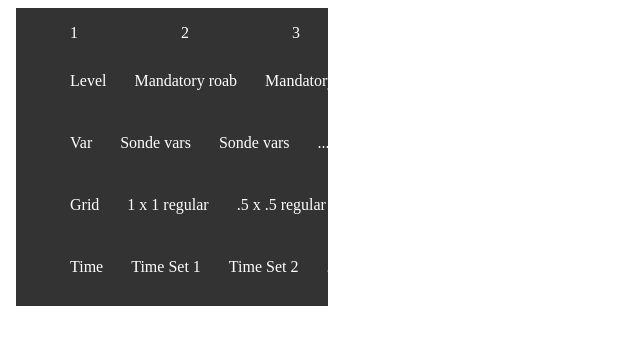
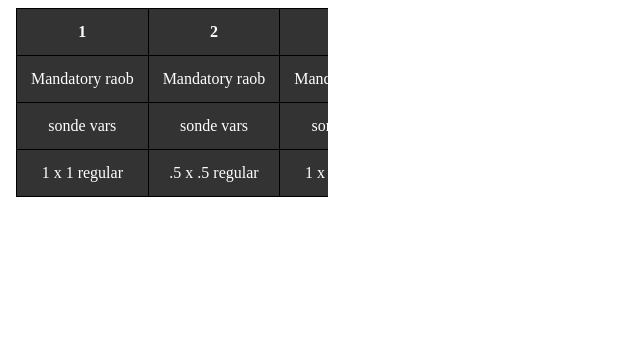
Before and after one commit to EricViscarra/PrepNep-Frontend, an Angular app: page / in a window 1280 px wide. Shown: the top 344 px of the page, without its empty margins (0-640 px from the left). Built offline with nearby package versions, Linux system fonts and the light colour scheme.

Commit message:
Using table tags

```diff
--- a/src/app/app.component.html
+++ b/src/app/app.component.html
@@ -18,82 +18,63 @@ div.scrollmenu a {
   padding: 14px;
   text-decoration: none;
 }
-span {
+
+th, td {
   color: white;
   text-align: center;
   padding: 14px;
   margin-right: 75px;
 }
+
+table, th, td {
+  border: 1px solid black;
+  border-collapse: collapse;
+}
+
 </style>
 </head>
 <body>
 
 <div class="scrollmenu">
-  <ul>
-    <span>1</span>
-    <span>2</span>
-    <span>3</span>
-    <span>4</span>
-    <span>5</span>
-    <span>6</span>
-  </ul>
-  <ul>
-    <a href="#home">Level</a>
-    <a href="#news">Mandatory roab</a>
-    <a href="#contact">Mandatory roab</a>
-    <a href="#about"> ...</a>
-    <a href="#about">...</a>
-    <a href="#about">...</a>
-    <a href="#about">...</a>
-    <a href="#about">...</a>
-    <a href="#about">...</a>
-    <a href="#about">...</a>
-    <a href="#about">...</a>
-  </ul>
-  <ul>
-    <a href="#home">Var</a>
-    <a href="#news">Sonde vars</a>
-    <a href="#contact">Sonde vars</a>
-    <a href="#about">...</a>
-    <a href="#about">...</a>
-    <a href="#about">...</a>
-    <a href="#about">...</a>
-    <a href="#about">...</a>
-    <a href="#about">...</a>
-    <a href="#about">...</a>
-    <a href="#about">...</a>
-    <a href="#about">...</a>
-    <a href="#about">...</a>
-  </ul>
-  <ul>
-    <a href="#home">Grid</a>
-    <a href="#news">1 x 1 regular</a>
-    <a href="#contact">.5 x .5 regular</a>
-    <a href="#about">...</a>
-    <a href="#about">...</a>
-    <a href="#about">...</a>
-    <a href="#about">...</a>
-    <a href="#about">...</a>
-    <a href="#about">...</a>
-    <a href="#about">...</a>
-    <a href="#about">...</a>
-    <a href="#about">...</a>
-  </ul>
-  <ul>
-    <a href="#home">Time</a>
-    <a href="#news">Time Set 1</a>
-    <a href="#contact">Time Set 2</a>
-    <a href="#about">...</a>
-    <a href="#about">...</a>
-    <a href="#about">...</a>
-    <a href="#about">...</a>
-    <a href="#about">...</a>
-    <a href="#about">...</a>
-    <a href="#about">...</a>
-    <a href="#about">...</a>
-    <a href="#about">...</a>
-    <a href="#about">...</a>
-  </ul>
+  <table>
+    <tr>
+      <th>1</th>
+      <th>2</th>
+      <th>3</th>
+      <th>4</th>
+      <th>5</th>
+      <th>6</th>
+      <th>7</th>
+    </tr>
+    <tr>
+      <td>Mandatory raob</td>
+      <td>Mandatory raob</td>
+      <td>Mandatory raob</td>
+      <td>Mandatory raob</td>
+      <td>Mandatory raob</td>
+      <td>Mandatory raob</td>
+      <td>Mandatory raob</td>
+    </tr>
+    <tr>
+      <td>sonde vars</td>
+      <td>sonde vars</td>
+      <td>sonde vars</td>
+      <td>sonde vars</td>
+      <td>sonde vars</td>
+      <td>sonde vars</td>
+      <td>sonde vars</td>
+    </tr>
+    <tr>
+      <td>1 x 1 regular</td>
+      <td>.5 x .5 regular</td>
+      <td>1 x 1 regular</td>
+      <td>.5 x .5 regular</td>
+      <td>1 x 1 regular</td>
+      <td>.5 x .5 regular</td>
+      <td>1 x 1 regular</td>
+    </tr>
+
+  </table>
 </div>
 
 </body>
```
